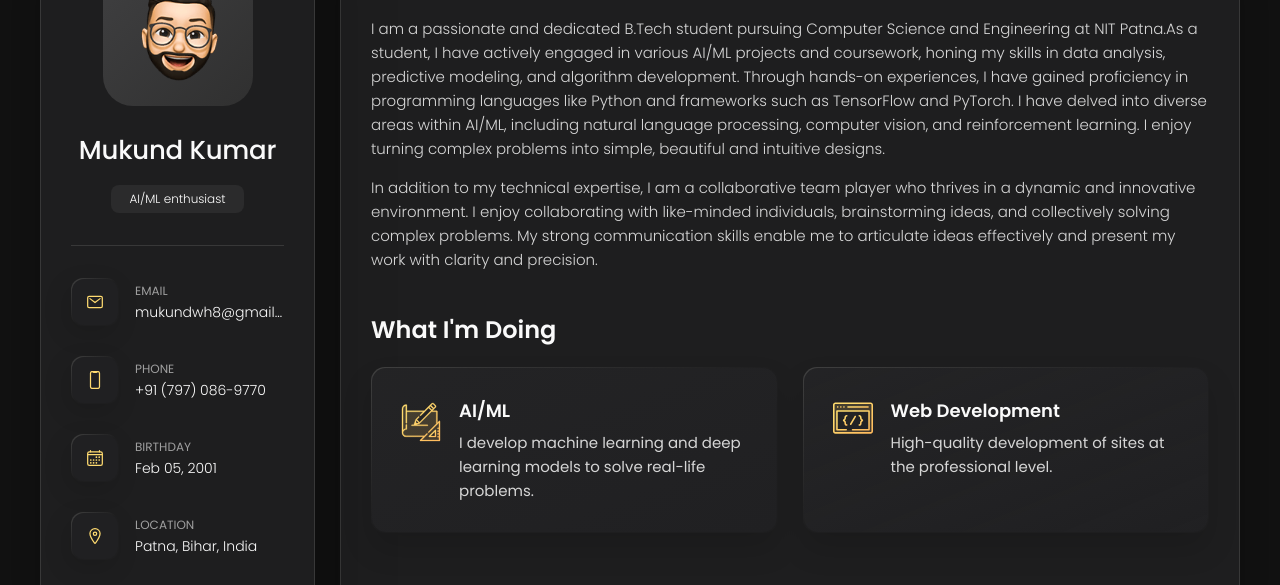
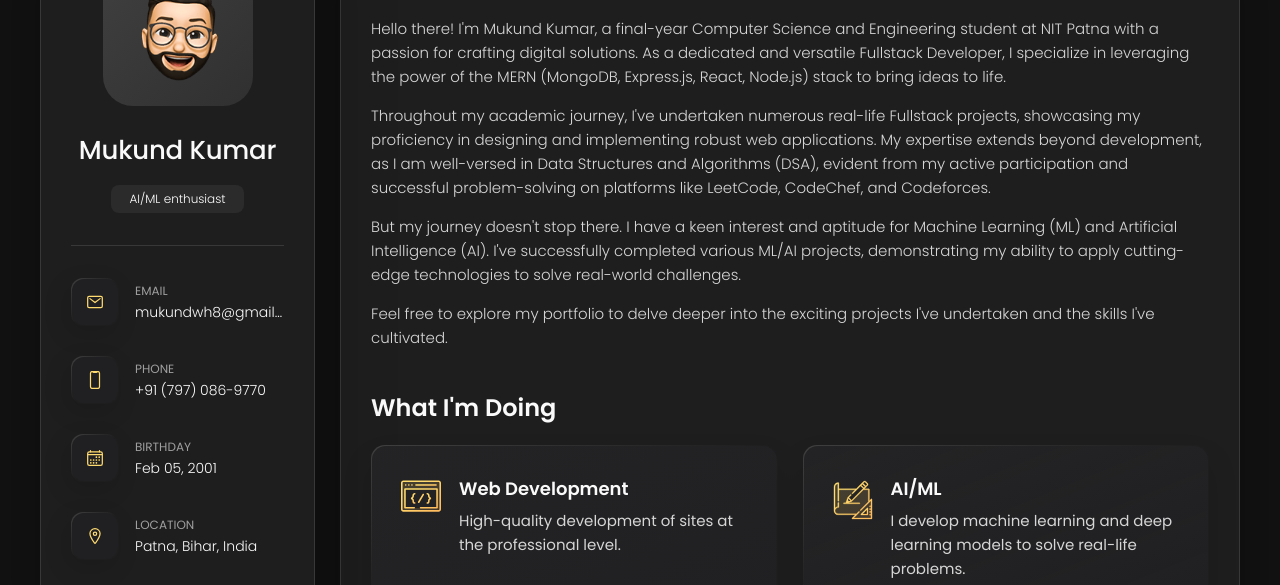
Before and after one commit to mukund0502/portfolio, a plain HTML site: page index.html in a window 1280 px wide. Shown: the part 162-747 px from the top of the page. Drawn offline with nearby package versions, Linux system fonts and the light colour scheme.

Commit message:
about updated

```diff
--- a/index.html
+++ b/index.html
@@ -187,12 +187,19 @@
 
         <section class="about-text">
           <p>
-            I am a passionate and dedicated B.Tech student pursuing Computer Science and Engineering at NIT Patna.As a student, I have actively engaged in various AI/ML projects and coursework, honing my skills in data analysis, predictive modeling, and algorithm development. Through hands-on experiences, I have gained proficiency in programming languages like Python and frameworks such as TensorFlow and PyTorch. I have delved into diverse areas within AI/ML, including natural language processing, computer vision, and reinforcement learning.
-            I enjoy turning complex problems into simple, beautiful and intuitive designs.
+            Hello there! I'm Mukund Kumar, a final-year Computer Science and Engineering student at NIT Patna with a passion for crafting digital solutions. As a dedicated and versatile Fullstack Developer, I specialize in leveraging the power of the MERN (MongoDB, Express.js, React, Node.js) stack to bring ideas to life.
+            <p>
+            Throughout my academic journey, I've undertaken numerous real-life Fullstack projects, showcasing my proficiency in designing and implementing robust web applications. My expertise extends beyond development, as I am well-versed in Data Structures and Algorithms (DSA), evident from my active participation and successful problem-solving on platforms like LeetCode, CodeChef, and Codeforces.
           </p>
+          <p>
+            But my journey doesn't stop there. I have a keen interest and aptitude for Machine Learning (ML) and Artificial Intelligence (AI). I've successfully completed various ML/AI projects, demonstrating my ability to apply cutting-edge technologies to solve real-world challenges.
+          </p>
+            <!-- What sets me apart is my commitment to continuous learning and growth. I thrive in dynamic environments, always eager to explore new technologies and stay ahead of industry trends. My holistic skill set, ranging from Fullstack development to DSA and ML/AI, positions me as a well-rounded professional ready to take on diverse challenges. -->
 
+          </p>
+            Feel free to explore my portfolio to delve deeper into the exciting projects I've undertaken and the skills I've cultivated.
           <p>
-            In addition to my technical expertise, I am a collaborative team player who thrives in a dynamic and innovative environment. I enjoy collaborating with like-minded individuals, brainstorming ideas, and collectively solving complex problems. My strong communication skills enable me to articulate ideas effectively and present my work with clarity and precision.
+
           </p>
         </section>
 
@@ -206,6 +213,22 @@
           <h3 class="h3 service-title">What i'm doing</h3>
 
           <ul class="service-list">
+
+            <li class="service-item">
+
+              <div class="service-icon-box">
+                <img src="./assets/images/icon-dev.svg" alt="Web development icon" width="40">
+              </div>
+
+              <div class="service-content-box">
+                <h4 class="h4 service-item-title">Web development</h4>
+
+                <p class="service-item-text">
+                  High-quality development of sites at the professional level.
+                </p>
+              </div>
+
+            </li>
 
             <li class="service-item">
 
@@ -224,21 +247,7 @@
 
             </li>
 
-            <li class="service-item">
 
-              <div class="service-icon-box">
-                <img src="./assets/images/icon-dev.svg" alt="Web development icon" width="40">
-              </div>
-
-              <div class="service-content-box">
-                <h4 class="h4 service-item-title">Web development</h4>
-
-                <p class="service-item-text">
-                  High-quality development of sites at the professional level.
-                </p>
-              </div>
-
-            </li>
 
             <!-- <li class="service-item">
 
@@ -510,7 +519,7 @@
               <span>2020 — 2024</span>
 
               <p class="timeline-text">
-                Currently persuing my bachelors in specialization of Computer Science and Engineering.
+                Currently persuing my bachelors in specialization of Computer Science and Engineering with cgpa of 8.30.
               </p>
 
             </li>
@@ -522,7 +531,7 @@
               <span>2017 — 2019</span>
 
               <p class="timeline-text">
-                Completed Senior Secondary Education from this school with a score of 78 percentage.
+                Completed Senior Secondary Education from this school with a score of 78.6 percentage.
               </p>
 
             </li>
@@ -1141,7 +1150,7 @@
           </figure>
         </section>
 
-        <section class="contact-form">
+        <!-- <section class="contact-form">
 
           <h3 class="h3 form-title">Contact Form</h3>
 
@@ -1162,7 +1171,7 @@
 
           </form>
 
-        </section>
+        </section> -->
 
       </article>
 
```
